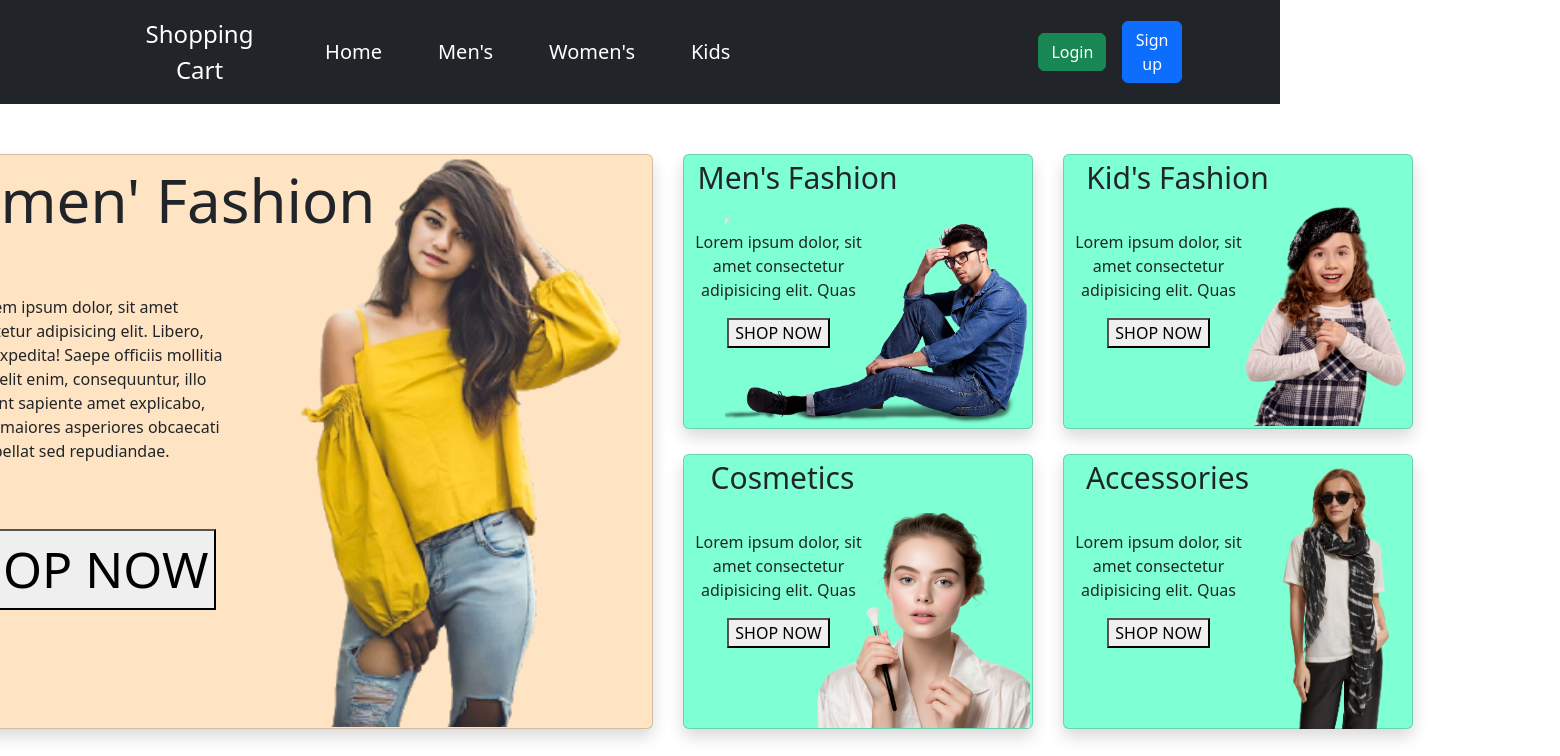
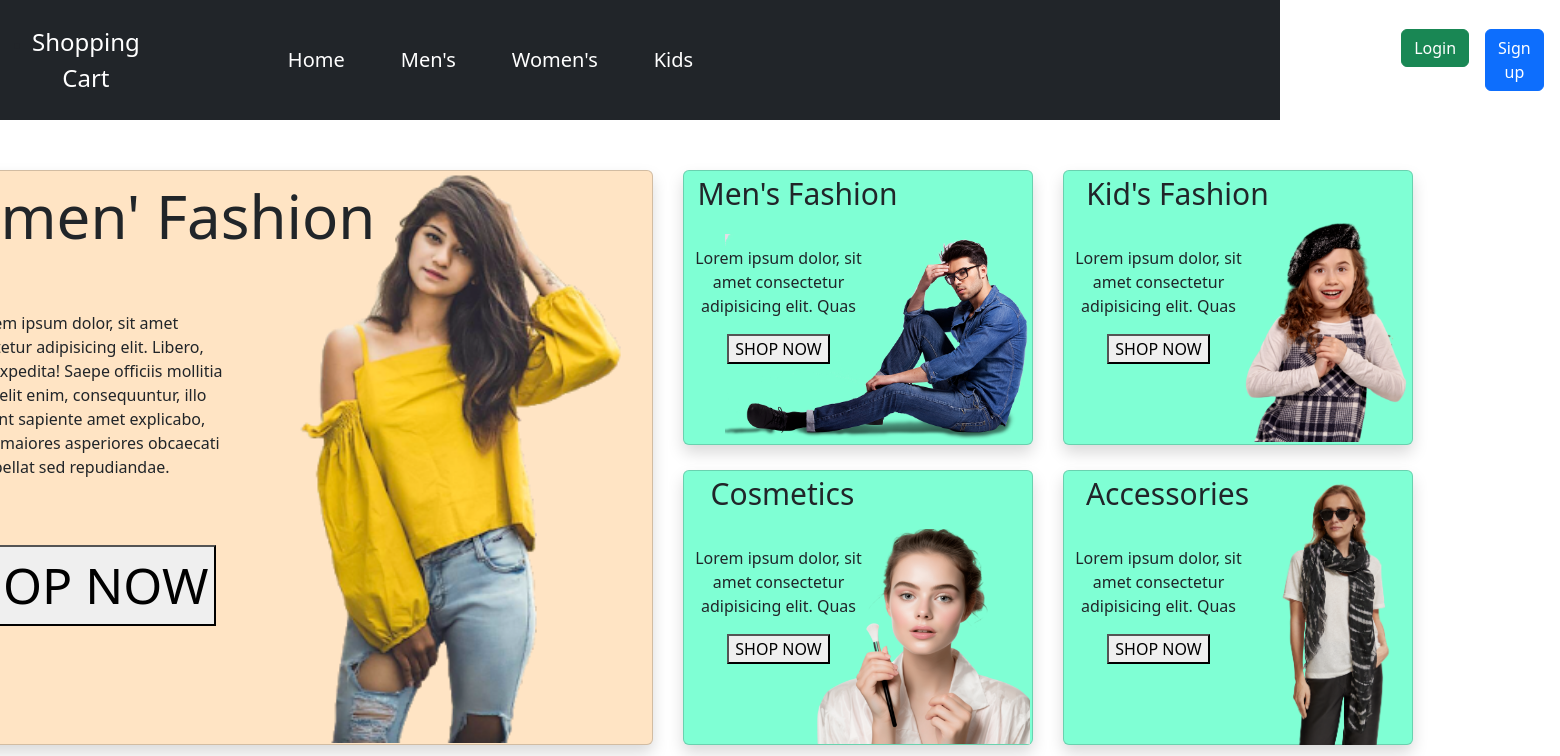
Before and after one commit to AnjanaTharanga24/springboot-react-ecommerce-web-application, a React (Create React App) app in the folder frontend/: page / in a window 1280 px wide. Shown: the top 756 px of the page, 1560 px wide, since content can reach past the window. Built offline with nearby package versions, Linux system fonts and the light colour scheme.

Commit message:
new update on the navbar

```diff
--- a/frontend/src/components/Navbar.jsx
+++ b/frontend/src/components/Navbar.jsx
@@ -20,29 +20,19 @@ export default function Navbar() {
   return (
     <div>
       <nav className="navbar navbar-expand-lg navbar-light bg-dark">
-        <div className="container">
-          <button
-            data-mdb-collapse-init=""
-            className="navbar-toggler"
-            type="button"
-            data-mdb-target="#navbarButtonsExample"
-            aria-controls="navbarButtonsExample"
-            aria-expanded="false"
-            aria-label="Toggle navigation"
-          >
-            <i className="fas fa-bars" />
-          </button>
+        <div className=" ">
 
-          <div className="collapse navbar-collapse" id="navbarButtonsExample">
-            <ul className="navbar-nav me-auto mb-2 mb-lg-0 ">
-              <li className="nav-item">
-                <a className="nav-link text-white fs-4" href="#">
+
+          <div className="navbar-collapse " >
+            <ul className="nav-title" style={{marginRight: "100px"}}>
+              <li className="">
+                <a className="nav-link text-white fs-4 mt-3" href="#">
                   Shopping Cart
                 </a>
               </li>
             </ul>
 
-            <div className="d-flex nav-content">
+            <div className="d-flex navbar-items">
               <ul className="navbar-nav mb-2 mb-lg-0">
                 <li className="nav-item">
                   <a className="nav-link text-white fs-5" href="#">
@@ -76,7 +66,7 @@ export default function Navbar() {
               </ul>
             </div>
 
-            <div className="d-flex align-items-center left-icon">
+            <div className="d-flex  left-icon " style={{marginLeft: "700px"}}>
               {!user && (
                 <>
                   <Link to="/login">
@@ -102,10 +92,15 @@ export default function Navbar() {
 
               {user && (
                 <>
-                  <a href="#" className="text-white me-3" onClick={toggleDropdown}>
+
+                  <a href="#" className="text-white p-2">
+                    <i className="fas fa-shopping-cart shopping-cart"></i>
+                  </a>
+
+                  <a href="#" className="text-white user-icon" onClick={toggleDropdown}>
                     <i className="fas fa-user fs-5"></i>
                     <span className="username text-white fs-5">{user.username}</span>
-                    <span className="dropdown-arrow text-white fs-4">▼</span>
+                    <span className="dropdown-arrow text-white fs-5">▼</span>
                     {dropdownOpen && (
                   <div className="dropdown-content show">
                      <Link to="/student-profile">
@@ -119,9 +114,6 @@ export default function Navbar() {
 
                 )}
                   </a>
-                  <a href="#" className="text-white p-2">
-                    <i className="fas fa-shopping-cart fs-5"></i>
-                  </a>
                 </>
               )}
             </div>
--- a/frontend/src/css/navbar.css
+++ b/frontend/src/css/navbar.css
@@ -86,3 +86,19 @@
     from { opacity: 0; transform: translateY(-10px); }
     to { opacity: 1; transform: translateY(0); }
   }
+
+  .user-icon{
+    margin-left: 30px;
+    margin-top: 10px;
+  }
+
+  .shopping-cart{
+    font-size: 30px;
+    margin-top: 5px;
+    margin-left: -50px;
+  }
+
+  .dropdown-arrow {
+    margin-left: -10px;
+    text-decoration: none;
+  }
```
